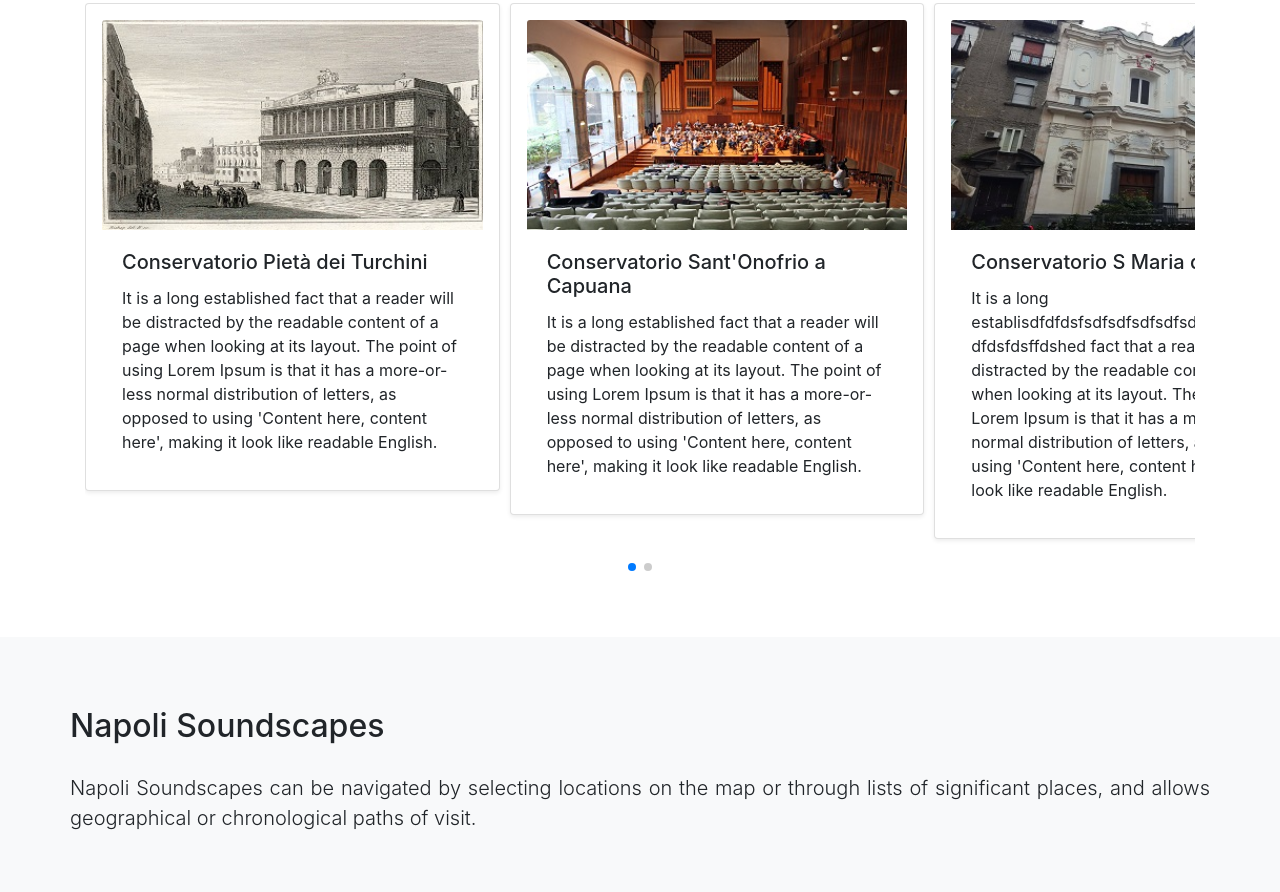
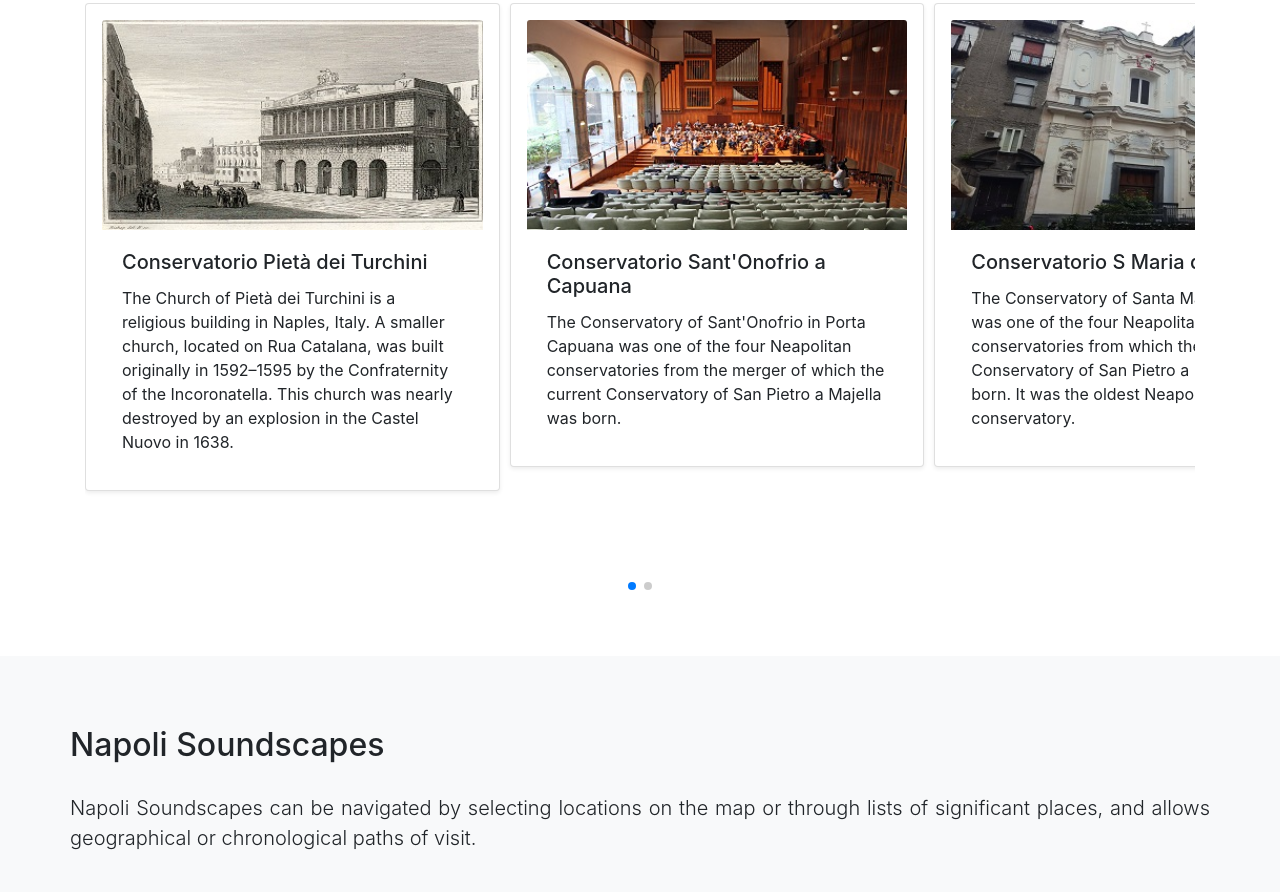
Before and after one commit to tadmouni/naples-soundscapes, a website with bundled scripts: page index.html in a window 1280 px wide. Shown: the part 1713-2605 px from the top of the page. Built offline with nearby package versions, Linux system fonts and the light colour scheme.

Commit message:
Updated content for places

```diff
--- a/index.html
+++ b/index.html
@@ -100,7 +100,7 @@
                     <img class="card-img-top" src="img/san-carlo-1837.jpg" alt="San Carlo">
                     <div class="card-body d-flex flex-column">
                       <h5 class="card-title">Conservatorio Pietà dei Turchini</h5>
-                      <p class="card-text">It is a long established fact that a reader will be distracted by the readable content of a page when looking at its layout. The point of using Lorem Ipsum is that it has a more-or-less normal distribution of letters, as opposed to using 'Content here, content here', making it look like readable English.</p>
+                      <p class="card-text">The Church of Pietà dei Turchini is a religious building in Naples, Italy. A smaller church, located on Rua Catalana, was built originally in 1592–1595 by the Confraternity of the Incoronatella. This church was nearly destroyed by an explosion in the Castel Nuovo in 1638. </p>
                     </div>
                   </div>
                 </div>
@@ -112,7 +112,7 @@
                     <img class="card-img-top" src="img/conservatorio.jpg" alt="San Carlo">
                     <div class="card-body d-flex flex-column">
                       <h5 class="card-title">Conservatorio Sant'Onofrio a Capuana</h5>
-                      <p class="card-text">It is a long established fact that a reader will be distracted by the readable content of a page when looking at its layout. The point of using Lorem Ipsum is that it has a more-or-less normal distribution of letters, as opposed to using 'Content here, content here', making it look like readable English.</p>
+                      <p class="card-text">The Conservatory of Sant'Onofrio in Porta Capuana was one of the four Neapolitan conservatories from the merger of which the current Conservatory of San Pietro a Majella was born.</p>
                     </div>
                   </div>
                 </div>
@@ -124,7 +124,8 @@
                     <img class="card-img-top" src="img/poveri-di-gesu.jpg" alt="San Carlo">
                     <div class="card-body d-flex flex-column">
                       <h5 class="card-title">Conservatorio S Maria di Loreto</h5>
-                      <p class="card-text">It is a long establisdfdfdsfsdfsdfsdfsdfsdfsdfdsfsdfdsfsdfdsfdsffdshed fact that a reader will be distracted by the readable content of a page when looking at its layout. The point of using Lorem Ipsum is that it has a more-or-less normal distribution of letters, as opposed to using 'Content here, content here', making it look like readable English.</p>
+                      <p class="card-text">The Conservatory of Santa Maria di Loreto was one of the four Neapolitan conservatories from which the current Conservatory of San Pietro a Majella was born. It was the oldest Neapolitan conservatory.
+                      </p>
                     </div>
                   </div>
                 </div>
@@ -136,7 +137,7 @@
                     <img class="card-img-top" src="img/turchini-navata.jpg" alt="San Carlo">
                     <div class="card-body d-flex flex-column">
                       <h5 class="card-title">Conservatorio Poveri di Gesù</h5>
-                      <p class="card-text">It is a long established fact that a reader will be distracted by the readable content of a page when looking at its layout. The point of using Lorem Ipsum is that it has a more-or-less normal distribution of letters, as opposed to using 'Content here, content here', making it look like readable English.</p>
+                      <p class="card-text">The Conservatorio dei Poveri di Gesù Cristo was founded in 1589 by Marcello Fossataro, a Franciscan friar. It was adjacent to the church of Santa Maria a Colonna on via dei Tribunale. Illustrious names connected with the school include the philosopher Giovan Battista Vico; a "maestro de [sic] grammatica" from 1620 to 1627.</p>
                     </div>
                   </div>
                 </div>
@@ -161,7 +162,7 @@
                     <img class="card-img-top" src="img/san-carlo-1837.jpg" alt="San Carlo">
                     <div class="card-body d-flex flex-column">
                       <h5 class="card-title">Teatro San Carlo</h5>
-                      <p class="card-text">It is a long established fact that a reader will be distracted by the readable content of a page when looking at its layout. The point of using Lorem Ipsum is that it has a more-or-less normal distribution of letters, as opposed to using 'Content here, content here', making it look like readable English.</p>
+                      <p class="card-text">The Teatro Reale di San Carlo (Royal Theatre of Saint Charles), as originally named by the Bourbon monarchy but today known simply as the Teatro di San Carlo, is an opera house in Naples, Italy, connected to the Royal Palace and adjacent to the Piazza del Plebiscito. It is the oldest continuously active venue for opera in the world, having opened in 1737, decades before either Milan's La Scala or Venice's La Fenice.</p>
                     </div>
                   </div>
                 </div>
@@ -186,7 +187,7 @@
                     <img class="card-img-top" src="img/san-carlo-1837.jpg" alt="San Carlo">
                     <div class="card-body d-flex flex-column">
                       <h5 class="card-title">Conservatorio S. Pietro a Majella</h5>
-                      <p class="card-text">It is a long established fact that a reader will be distracted by the readable content of a page when looking at its layout. The point of using Lorem Ipsum is that it has a more-or-less normal distribution of letters, as opposed to using 'Content here, content here', making it look like readable English.</p>
+                      <p class="card-text">The Naples Conservatory of Music is a music school located in Naples, Italy. It is situated in the complex of San Pietro a Majella. It was originally located in the church of the former monastery of San Sebastiano and was called the Conservatorio di San Sebastiano, formed in 1807 by the merger of the Conservatorio di Santa Maria di Loreto, the Conservatorio di Sant' Onofrio in Capuana, and the Conservatorio della Pietà dei Turchini.</p>
                     </div>
                   </div>
                 </div>
@@ -209,7 +210,7 @@
                     <img class="card-img-top" src="img/san-carlo-1837.jpg" alt="San Carlo">
                     <div class="card-body d-flex flex-column">
                       <h5 class="card-title">Ernesto and Roberto Murolo’s house</h5>
-                      <p class="card-text">It is a long established fact that a reader will be distracted by the readable content of a page when looking at its layout. The point of using Lorem Ipsum is that it has a more-or-less normal distribution of letters, as opposed to using 'Content here, content here', making it look like readable English.</p>
+                      <p class="card-text">Born in Naples, Italy as the son of poet Ernesto Murolo and Lia Cavalli, Murolo showed a strong interest in music from an early age, especially singing and playing the guitar, at which he became extremely proficient.</p>
                     </div>
                   </div>
                 </div>
```
